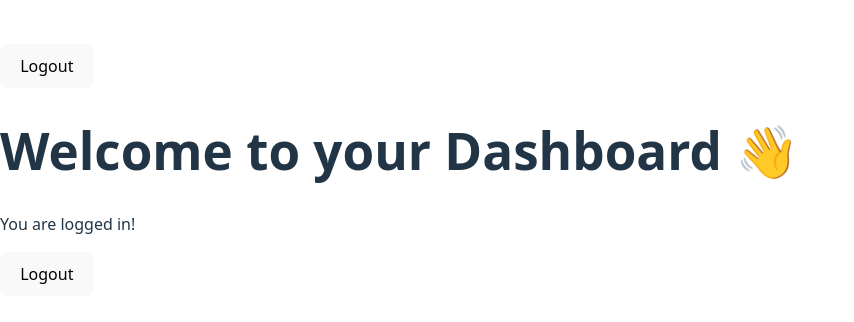
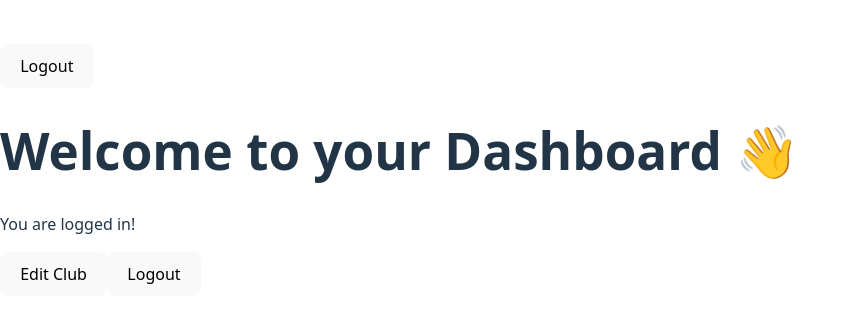
Before and after one commit to richMatchGen/matchgen-frontend, a React (Vite) app: page /dashboard in a window 1280 px wide. Shown: the part 230-552 px from the top of the page, without its empty margins (0-854 px from the left). Built offline with nearby package versions, Linux system fonts and the light colour scheme; no server answers; sample sign-in values are in the browser's storage.

Commit message:
clubButton

```diff
--- a/src/pages/Dashboard.jsx
+++ b/src/pages/Dashboard.jsx
@@ -37,9 +37,9 @@ const Dashboard = () => {
       <h1>Welcome to your Dashboard 👋</h1>
       <p>You are logged in!</p>
 
-      {club && (
+
         <button onClick={() => navigate(`/edit-club/${club.id}`)}>Edit Club</button>
-      )}
+
 
       <button onClick={logout}>Logout</button>
     </div>
```
